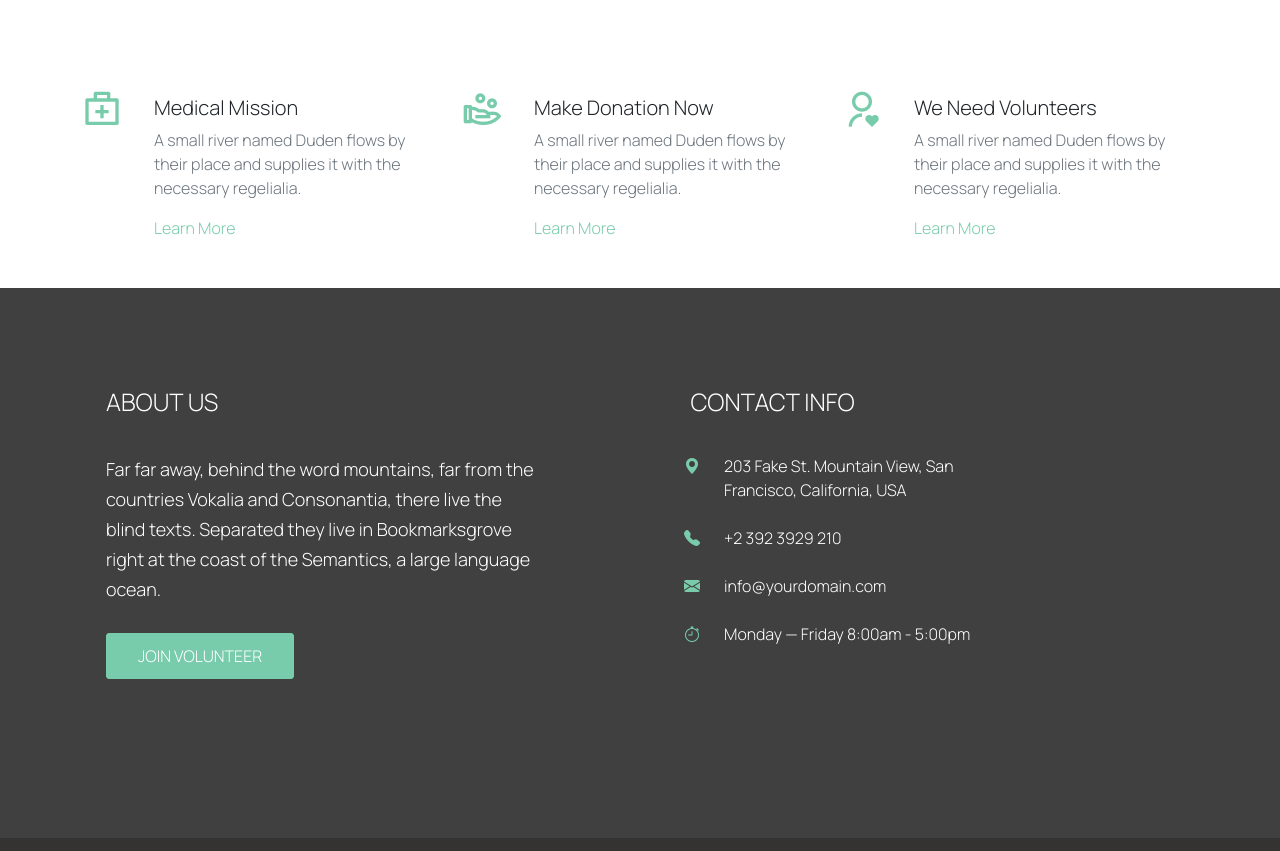
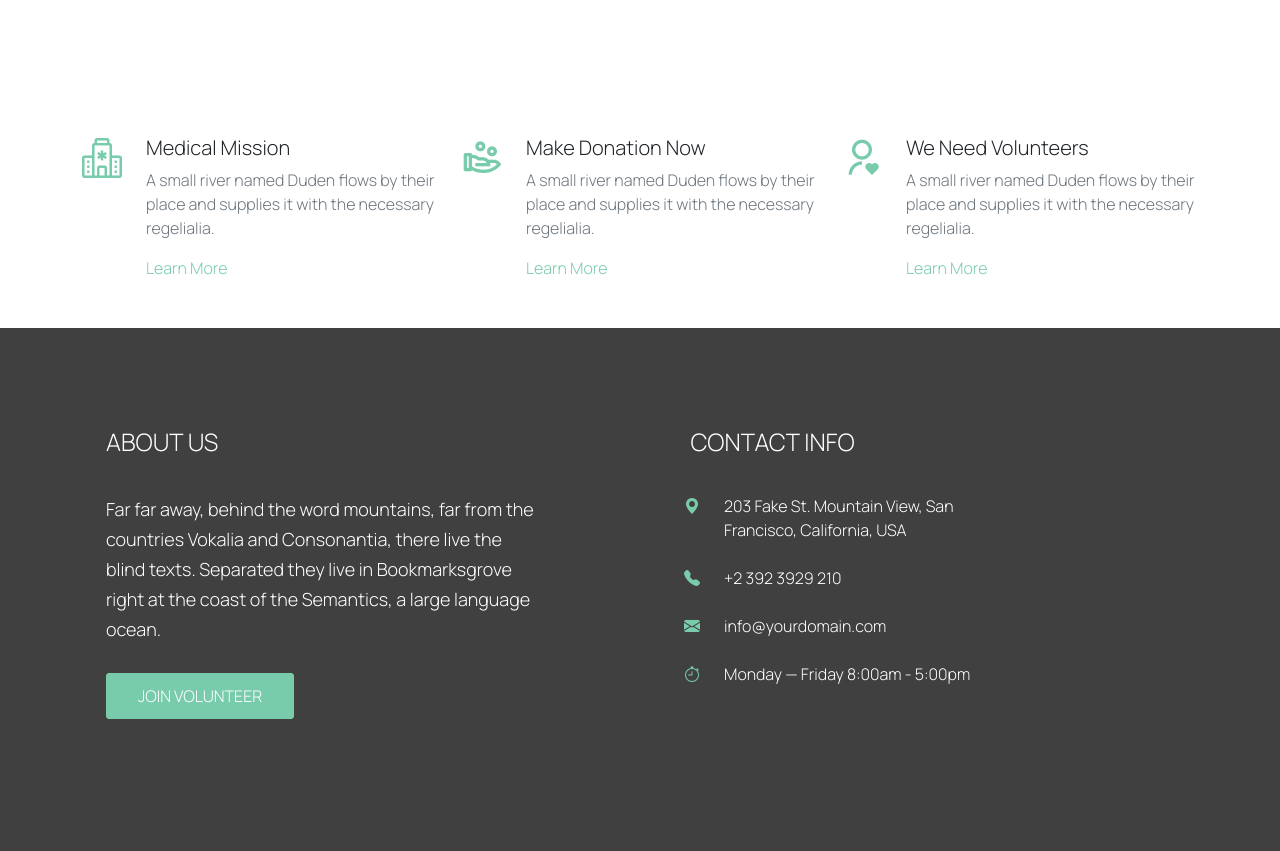
Before and after one commit to Jesus-boy01/KodeCampGivingProject, a plain HTML site: page about.html in a window 1280 px wide. Shown: the part 3659-4510 px from the top of the page. Drawn offline with nearby package versions, Linux system fonts and the light colour scheme.

Commit message:
replaced the svg in the outreach section with an icon

```diff
--- a/about.html
+++ b/about.html
@@ -163,17 +163,17 @@
         </div>
     </section>
     <!-- outreach section -->
-    <section id="outreach-section" class="pb-5">
+    <section id="outreach-section" class="py-5">
         <div class="container">
             <div class="outreach">
                 <div class="row">
                     <div class="col-lg-4 col-md-4">
                         <div class="outreach-division d-flex">
                             <div class="outreach-icon">
-                                <svg xmlns="http://www.w3.org/2000/svg" viewBox="0 0 24 24" width="24" height="24"><path fill="none" d="M0 0H24V24H0z"/><path style="fill: #79ccab;" d="M16 1c.552 0 1 .448 1 1v3h4c.552 0 1 .448 1 1v14c0 .552-.448 1-1 1H3c-.552 0-1-.448-1-1V6c0-.552.448-1 1-1h4V2c0-.552.448-1 1-1h8zm4 6H4v12h16V7zm-7 2v3h3v2h-3.001L13 17h-2l-.001-3H8v-2h3V9h2zm2-6H9v2h6V3z"/></svg>
+                                <i class="bi bi-hospital icon fs-1 me-4"></i>
                             </div>
                             <div class="outreach-content">
-                                <h5 class="mt-3">Medical Mission</h5>
+                                <h5 class="mt-2">Medical Mission</h5>
                                 <p class="text-secondary">A small river named Duden flows by their place and supplies it with the necessary regelialia.</p>
                                 <a href="#" class="icon-text text-decoration-none">Learn More</a>
                             </div>
@@ -182,10 +182,10 @@
                     <div class="col-lg-4 col-md-4">
                         <div class="outreach-division d-flex">
                             <div class="outreach-icon">
-                                <i class="ri-hand-coin-line icon fs-1"></i>
+                                <i class="ri-hand-coin-line icon fs-1 me-4"></i>
                             </div>
                             <div class="outreach-content">
-                                <h5 class="mt-3">Make Donation Now</h5>
+                                <h5 class="mt-2">Make Donation Now</h5>
                                 <p class="text-secondary">A small river named Duden flows by their place and supplies it with the necessary regelialia.</p>
                                 <a href="#" class="icon-text text-decoration-none">Learn More</a>
                             </div>
@@ -194,10 +194,10 @@
                     <div class="col-lg-4 col-md-4">
                         <div class="outreach-division d-flex">
                             <div class="outreach-icon">
-                                <i class="ri-user-heart-line icon fs-1"></i>
+                                <i class="ri-user-heart-line icon fs-1 me-4"></i>
                             </div>
                             <div class="outreach-content">
-                                <h5 class="mt-3">We Need Volunteers</h5>
+                                <h5 class="mt-2">We Need Volunteers</h5>
                                 <p class="text-secondary">A small river named Duden flows by their place and supplies it with the necessary regelialia.</p>
                                 <a href="#" class="icon-text text-decoration-none">Learn More</a>
                             </div>
--- a/css/about.css
+++ b/css/about.css
@@ -66,22 +66,6 @@
     width: 100%;
 }
 
-/*---- outreach section ----*/
-
-.outreach-icon {
-    margin-right: 2em;
-}
-
-.outreach-icon svg {
-    width: 40px;
-    height: 40px;
-    margin-top: 10px;
-}
-
-.outreach-content a {
-    text-decoration: none;
-}
-
 /*---- bottom-navigation section ----*/
 
 .about-us,
--- a/css/style.css
+++ b/css/style.css
@@ -34,7 +34,6 @@
     color: #28a745 !important;
 }
 
-
 /*---- header section ----*/
 
 #header-section {
@@ -55,18 +54,6 @@
 
 #header-section a:hover {
     color: #79ccab;
-}
-
-/*---- outreach section ----*/
-
-.outreach-icon {
-    margin-right: 2em;
-}
-
-.outreach-icon svg {
-    width: 40px;
-    height: 40px;
-    margin-top: 10px;
 }
 
 /*---- features section ----*/
```
Also changed, not shown: index.html (+6 -6 lines).
